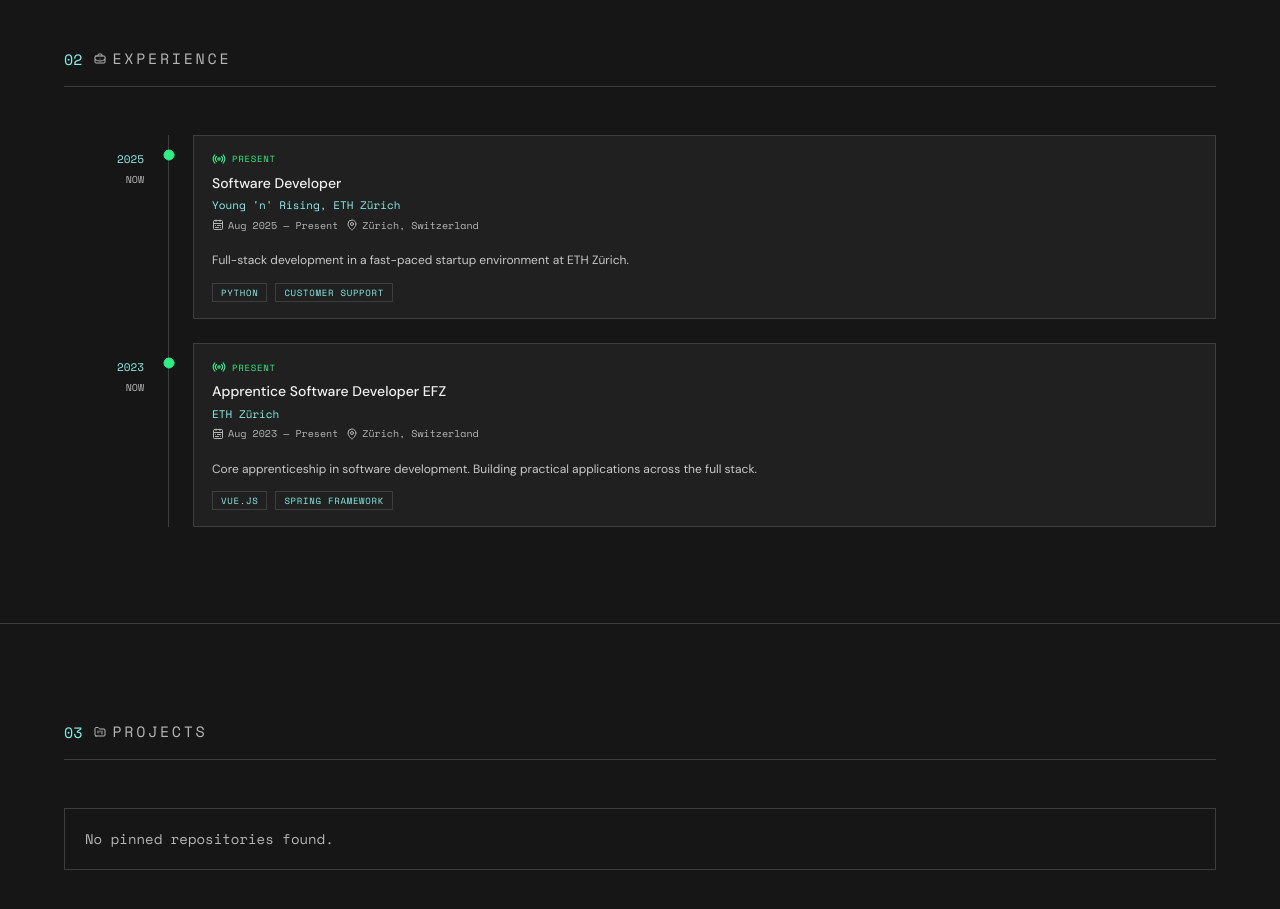
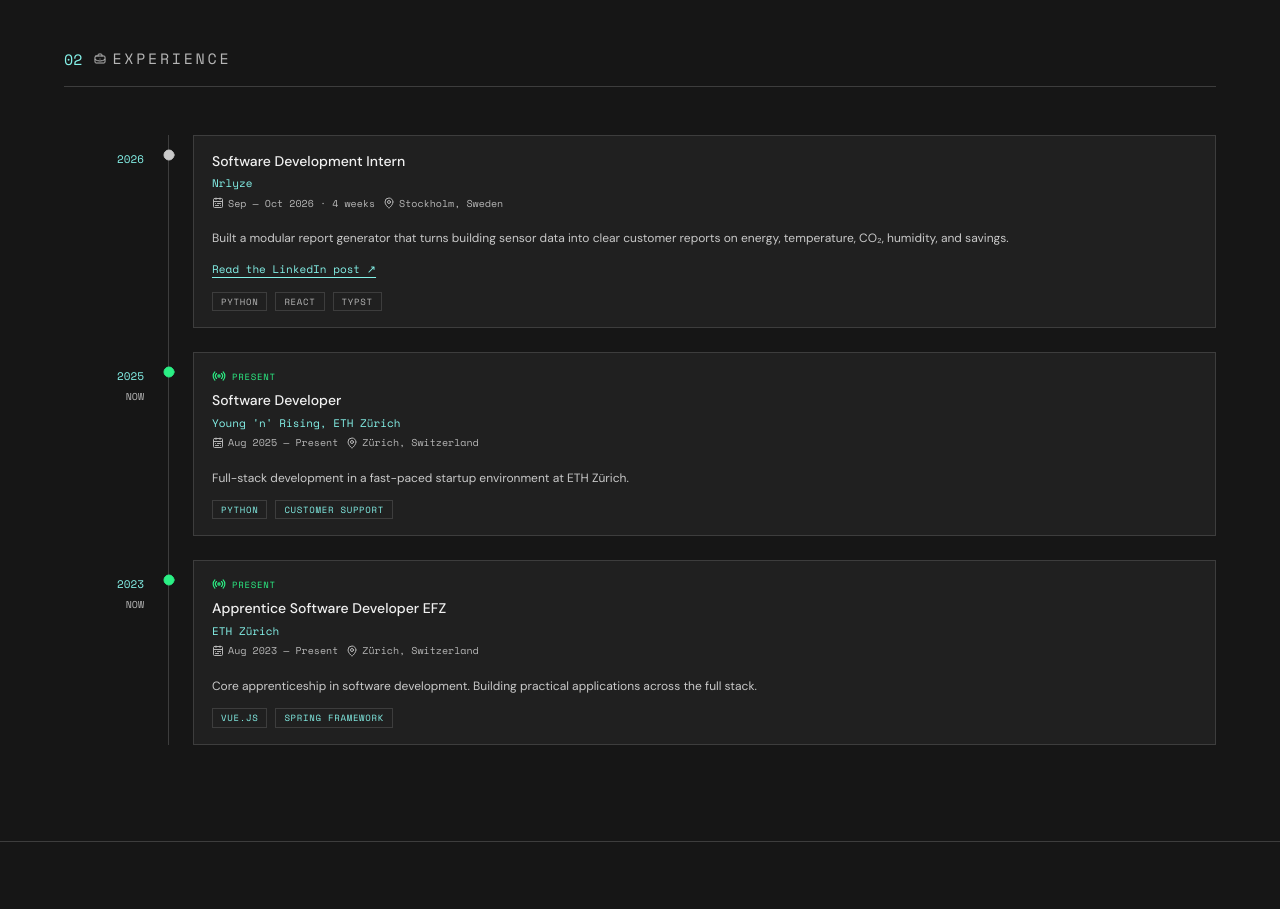
Before and after one commit to philderks/portfolio, a Next.js app: page / in a window 1280 px wide. Shown: the part 1260-2169 px from the top of the page. Built offline with nearby package versions, Linux system fonts and the light colour scheme.

Commit message:
feat: add Nrlyze internship to experience

```diff
--- a/src/components/ExperienceSection.tsx
+++ b/src/components/ExperienceSection.tsx
@@ -106,6 +106,16 @@
                     <SplitFlapText target={entry.description} lang={lang} />
                   </p>
 
+                  {entry.postUrl && (
+                    <a
+                      href={entry.postUrl}
+                      target="_blank"
+                      rel="noopener noreferrer"
+                      className="mt-3 inline-block font-mono text-[11px] text-cyan underline underline-offset-4 hover:text-fg focus-visible:outline focus-visible:outline-2 focus-visible:outline-offset-2 focus-visible:outline-cyan"
+                    >
+                      {lang === "de" ? "Zum LinkedIn-Beitrag ↗" : "Read the LinkedIn post ↗"}
+                    </a>
+                  )}
                   <div className="flex flex-wrap gap-2 mt-3">
                     {entry.tags.map((tag) => (
                       <span
--- a/src/data/experience-data.ts
+++ b/src/data/experience-data.ts
@@ -3,6 +3,20 @@
 
 export const experienceData: Record<Lang, ExperienceEntry[]> = {
   en: [
+    {
+      role: "Software Development Intern",
+      company: "Nrlyze",
+      type: "Internship",
+      period: "Sep — Oct 2026 · 4 weeks",
+      present: false,
+      start: "2026-09-01",
+      end: "2026-10-01",
+      location: "Stockholm, Sweden",
+      description:
+        "Built a modular report generator that turns building sensor data into clear customer reports on energy, temperature, CO₂, humidity, and savings.",
+      tags: ["Python", "React", "Typst"],
+      postUrl: "https://lnkd.in/p/eMY99rbF",
+    },
     {
       role: "Software Developer",
       company: "Young 'n' Rising, ETH Zürich",
@@ -32,6 +46,20 @@
   ],
   de: [
     {
+      role: "Praktikant in der Softwareentwicklung",
+      company: "Nrlyze",
+      type: "Praktikum",
+      period: "Sep — Okt 2026 · 4 Wochen",
+      present: false,
+      start: "2026-09-01",
+      end: "2026-10-01",
+      location: "Stockholm, Schweden",
+      description:
+        "Entwicklung eines modularen Berichtsgenerators, der Sensordaten aus Gebäuden in verständliche Kundenberichte zu Energie, Temperatur, CO₂, Luftfeuchtigkeit und Einsparungen umwandelt.",
+      tags: ["Python", "React", "Typst"],
+      postUrl: "https://lnkd.in/p/eMY99rbF",
+    },
+    {
       role: "Softwareentwickler",
       company: "Young 'n' Rising, ETH Zürich",
       type: "Azubi",
--- a/src/lib/experience.ts
+++ b/src/lib/experience.ts
@@ -9,6 +9,7 @@
   location: string;
   description: string;
   tags: string[];
+  postUrl?: string;
 };
 
 /** Full calendar years completed between two dates (same idea as "age"). */
```
